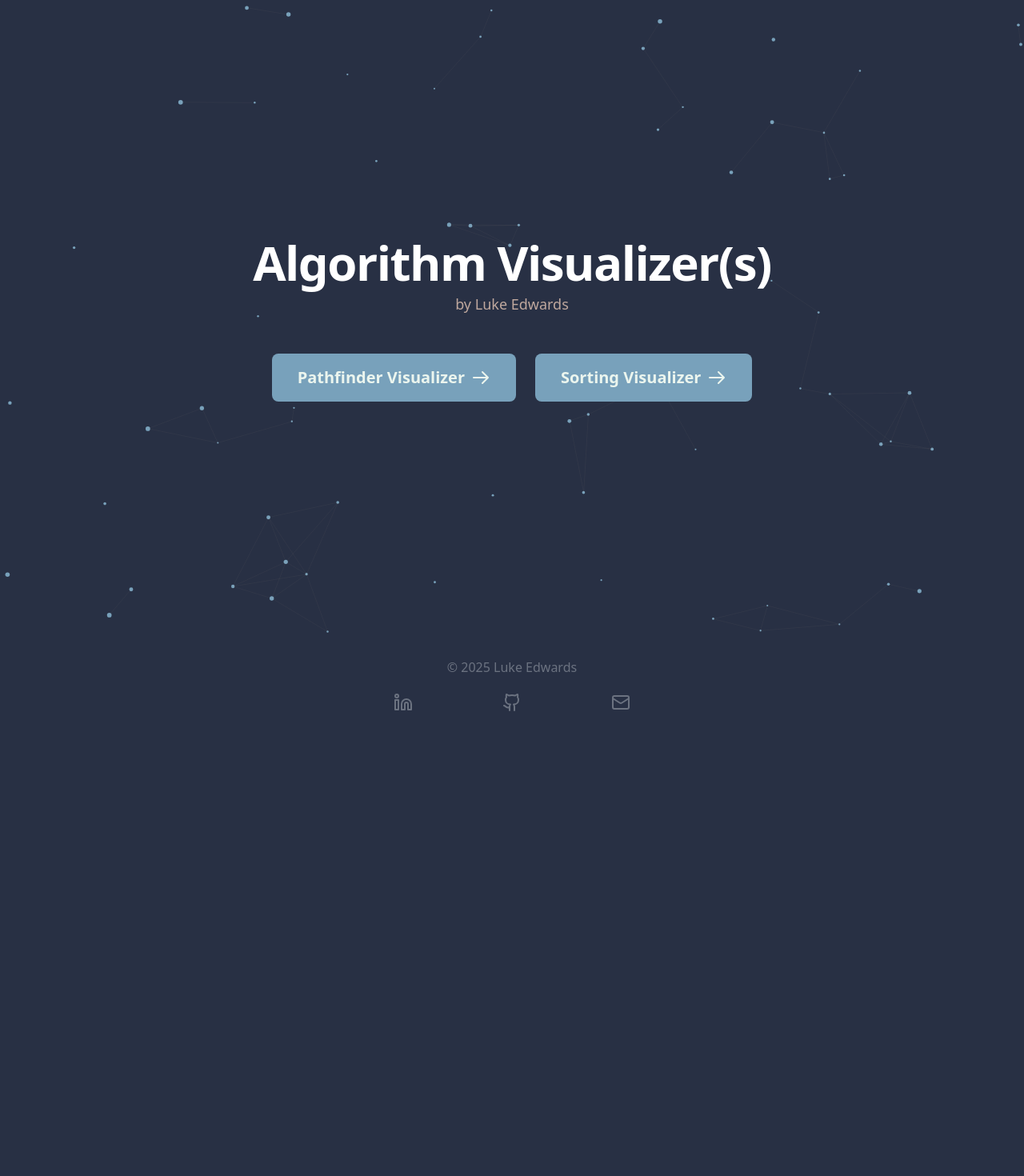
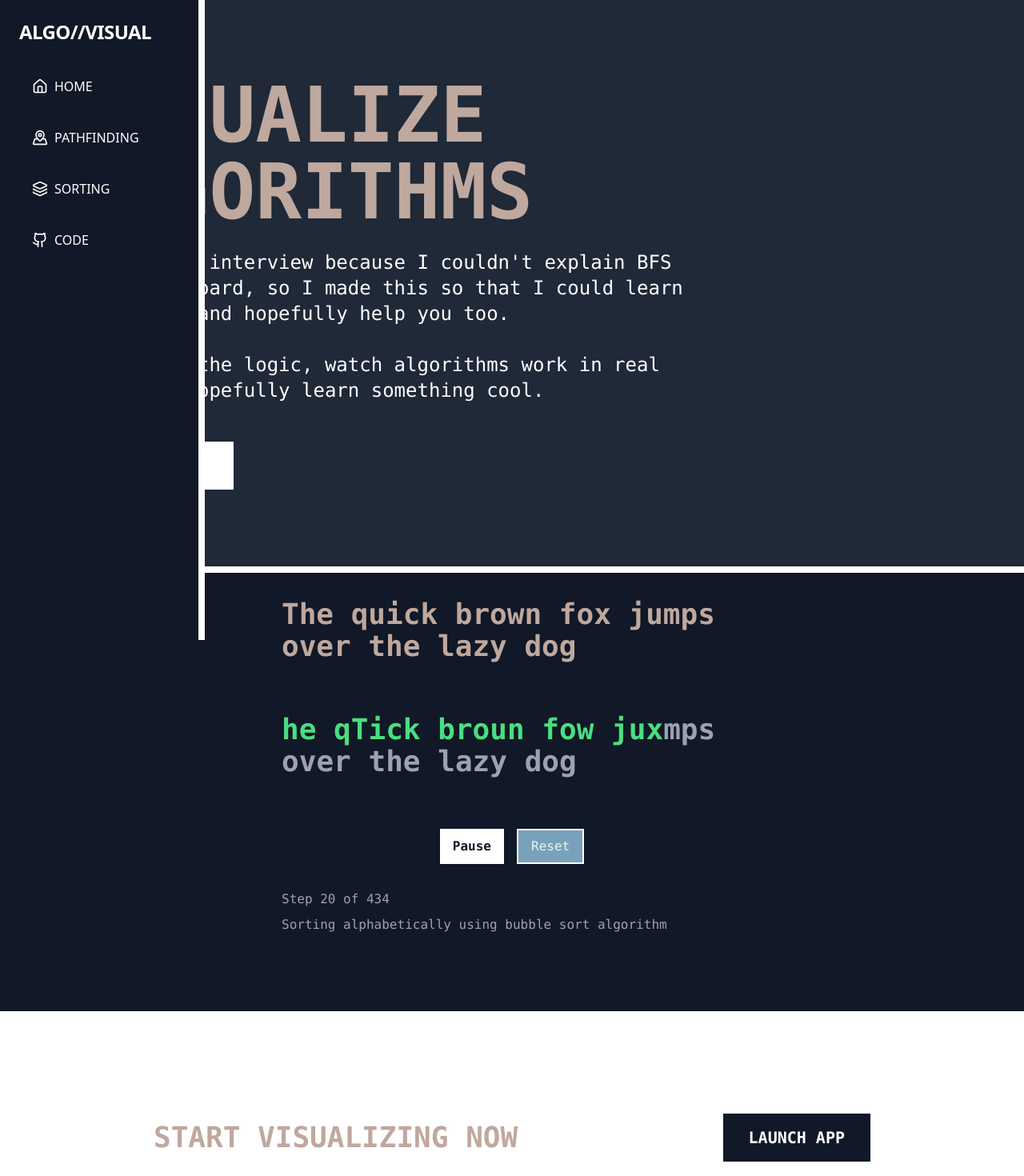
Before and after one commit to LukeDoesJava/algoVisual, a React (Vite) app: page / in a window 1280 px wide. Shown: the top 1470 px of the page at 80% size. Before the commit the page ends 912 px from the top, so only its background shows below. Built offline with nearby package versions, Linux system fonts and the light colour scheme.

Commit message:
revamped home page, vertical nav bar broken when used on pathfinder page

```diff
--- a/src/App.tsx
+++ b/src/App.tsx
@@ -3,11 +3,41 @@ import { BrowserRouter as Router, Routes, Route } from 'react-router-dom';
 import Home from './pages/Home';
 import PathfindingVisualizer from './pages/PathfindingVisualizer';
 import SortingVisualizer from './pages/SortingVisualizer';
-import { Linkedin, Github, Mail } from "lucide-react"; // Import icons
+import { Linkedin, Github, Mail, MapPinned, HomeIcon, Layers } from "lucide-react"; // Import icons
 
 function App() {
   return (
     <>
+    {/* Hero Section */}
+    <div className="fixed top-0 left-0 h-full w-64 bg-gray-900 border-r-8 border-white z-45">
+      <div className="p-6">
+      <h1
+        className="text-2xl bg-primary font-bold uppercase tracking-tight cursor-pointer text-white mb-8"
+        onClick={() => window.scrollTo({ top: 0, behavior: 'smooth' })}
+      >
+        ALGO//VISUAL
+      </h1>
+      <nav>
+        <ul className="flex flex-col gap-6">
+          {[
+        { href: "/", label: "HOME", icon: <HomeIcon className="w-5 h-5" />, color: "hover:bg-white hover:text-gray-900" },
+        { href: "/pathfinding-visualizer", label: "PATHFINDING", icon: <MapPinned className="w-5 h-5" />, color: "hover:bg-red-900" },
+        { href: "/sorting-visualizer", label: "SORTING", icon: <Layers className="w-5 h-5" />, color: "hover:bg-green-400 hover:text-gray-900" },
+        { href: "https://github.com/LukeDoesJava/algoVisualizer", label: "CODE", icon: <Github className="w-5 h-5" />, color: "hover:bg-black" },
+          ].map(({ href, label, icon, color }) => (
+        <a
+          key={label}
+          href={href}
+          className={`px-4 py-2 text-white rounded flex items-center gap-2 hover:font-semibold ${color}`}
+        >
+          {icon}
+          {label}
+        </a>
+          ))}
+        </ul>
+      </nav>
+      </div>
+    </div>
       <Router>
         <Routes>
           <Route path="/" element={<Home />} />
@@ -15,40 +45,24 @@ function App() {
           <Route path="/sorting-visualizer" element={<SortingVisualizer />} />
         </Routes>
       </Router>
-      <footer className="bg-grey h-24 py-14 flex flex-col items-center justify-center space-y-3">
-          <p className="text-gray-500 mb-2">
-            © {new Date().getFullYear()} Luke Edwards
-          </p>
-          <div className="flex gap-4 space-x-24 text-gray-500">
-            {/* LinkedIn Icon */}
-            <a
-              href="https://www.linkedin.com/in/luke-edwards-670181270/"
-              target="_blank"
-              rel="noopener noreferrer"
-              aria-label="LinkedIn"
-            >
-              <Linkedin size={24} className="hover:text-blue-600" />
-            </a>
 
-            {/* GitHub Icon */}
-            <a
-              href="https://github.com/LukeDoesJava"
-              target="_blank"
-              rel="noopener noreferrer"
-              aria-label="GitHub"
-            >
-              <Github size={24} className="hover:text-white" />
-            </a>
-
-            {/* Email Icon */}
-            <a
-              href="mailto:luke0edwardss@gmail.com"
-              aria-label="Email"
-            >
-              <Mail size={24} className="hover:text-red-600" />
-            </a>
+      {/* Footer */}
+      <footer className="border-t-8 border-white bg-gray-900 text-white font-mono">
+        <div className="mx-auto max-w-6xl p-6 py-8">
+          <div className="flex justify-between items-center">
+            <div>
+              <h4 className="text-xl font-bold">ALGO//VISUAL</h4>
+              <p className="mt-2">© 2025 Luke Edwards, made with React + TS</p>
+            </div>
+            <div className="grid grid-cols-2 gap-x-12 gap-y-2">
+              <a href="https://github.com/LukeDoesJava" className="hover:underline">GitHub</a>
+              <a href="https://www.linkedin.com/in/luke-edwards-670181270/" className="hover:underline">LinkedIn</a>
+              <a href="mailto:luke0edwardss@gmail.com" className="hover:underline">Email me</a>
+              <a href="https://www.lukepe.com" className="hover:underline">Website & Resume</a>
+            </div>
           </div>
-        </footer>
+        </div>
+      </footer>
     </>
   );
 }
--- /dev/null
+++ b/src/components/FrontPageTxtSort.tsx
@@ -0,0 +1,105 @@
+import { useState, useEffect } from 'react';
+
+export default function FrontPageTxtSort() {
+  const originalText = "The quick brown fox jumps over the lazy dog";
+  const [sortingText, setSortingText] = useState(originalText);
+  const [sortingSteps, setSortingSteps] = useState<string[]>([]);
+  const [currentStep, setCurrentStep] = useState(0);
+  const [isSorting, setIsSorting] = useState(true);
+
+  // Generate all steps of bubble sort on text characters
+  useEffect(() => {
+    const generateBubbleSortSteps = () => {
+      const steps: string[] = [];
+      const chars = originalText.split('');
+
+      // Create a copy of the array to work with
+      steps.push(chars.join(''));
+
+      let swapped;
+      do {
+        swapped = false;
+        for (let i = 0; i < chars.length - 1; i++) {
+          if (chars[i].toLowerCase() > chars[i + 1].toLowerCase()) {
+            // Swap characters
+            [chars[i], chars[i + 1]] = [chars[i + 1], chars[i]];
+            swapped = true;
+            steps.push(chars.join(''));
+          }
+        }
+      } while (swapped);
+
+      return steps;
+    };
+
+    setSortingSteps(generateBubbleSortSteps());
+  }, []);
+
+  // Animate through the sorting steps
+  useEffect(() => {
+    if (sortingSteps.length === 0 || currentStep >= sortingSteps.length) {
+      return;
+    }
+
+    const timer = setTimeout(() => {
+      setSortingText(sortingSteps[currentStep]);
+      if (currentStep < sortingSteps.length - 1) {
+        setCurrentStep(currentStep + 1);
+      }
+
+    }, 300);
+
+    return () => clearTimeout(timer);
+  }, [currentStep, sortingSteps]);
+
+  return (
+    <div className="bg-gray-900 text-white p-8 font-mono">
+      <div className="max-w-xl mx-auto">
+        {/* Container with relative positioning */}
+        <div className="relative">
+          {/* The static text */}
+          <h2 className="text-4xl font-bold mb-16">
+            {originalText}
+          </h2>
+
+          {/* The sorting text */}
+          <div className="text-4xl font-bold text-gray-400 relative">
+            {sortingText.split('').map((char, index) => (
+              <span
+                key={index}
+                className={char !== originalText[index] ? "text-green-400" : ""}
+              >
+                {char}
+              </span>
+            ))}
+          </div>
+        </div>
+
+        {/* Simple controls */}
+        <div className="mt-16 flex justify-center gap-4">
+          <button
+            onClick={() => setIsSorting(!isSorting)}
+            className="bg-white text-gray-900 px-4 py-2 font-bold"
+          >
+            {isSorting ? "Pause" : "Continue"}
+          </button>
+          <button
+            onClick={() => {
+              setCurrentStep(0);
+              setSortingText(originalText);
+            }}
+            className="border-2 border-white px-4 py-2"
+          >
+            Reset
+          </button>
+        </div>
+
+        {/* Info about the sorting */}
+        <div className="mt-8 text-gray-400">
+          <p>Step {currentStep + 1} of {sortingSteps.length}</p>
+          <p className="mt-2">Sorting alphabetically using bubble sort algorithm</p>
+        </div>
+      </div>
+    </div>
+  );
+}
--- a/src/pages/Home.tsx
+++ b/src/pages/Home.tsx
@@ -1,194 +1,41 @@
-import { JSX, useEffect, useRef, useState } from 'react';
-
-// Define a type for particles
-interface Particle {
-  x: number;
-  y: number;
-  radius: number;
-  color: string;
-  velocity: {
-    x: number;
-    y: number;
-  };
-}
-
-export default function AlgorithmsVisualizerHomePage(): JSX.Element {
-  const canvasRef = useRef<HTMLCanvasElement | null>(null);
-  const [hoverMaze, setHoverMaze] = useState<boolean>(false);
-  const [hoverSort, setHoverSort] = useState<boolean>(false);
-
-  // Animation for background
-  useEffect(() => {
-    const canvas = canvasRef.current;
-    if (!canvas) return; // Early return if canvas doesn't exist
-
-    const ctx = canvas.getContext('2d');
-    if (!ctx) return; // Early return if context can't be obtained
-
-    let animationFrameId: number;
-    let particles: Particle[] = [];
-
-    // Set canvas size
-    const handleResize = (): void => {
-      if (!canvas) return;
-      canvas.width = window.innerWidth;
-      canvas.height = window.innerHeight;
-      initParticles();
-    };
-
-    window.addEventListener('resize', handleResize);
-    handleResize();
-
-    // Create particles
-    function initParticles(): void {
-      particles = [];
-      if (!canvas) return;
-
-      const particleCount = Math.floor(canvas.width * canvas.height / 15000);
-
-      for (let i = 0; i < particleCount; i++) {
-        particles.push({
-          x: Math.random() * canvas.width,
-          y: Math.random() * canvas.height,
-          radius: Math.random() * 2 + 1,
-          color: getComputedStyle(document.documentElement).getPropertyValue('--secondary').trim(),
-          velocity: {
-            x: (Math.random() - 0.5) * 0.5,
-            y: (Math.random() - 0.5) * 0.5
-          }
-        });
-      }
-    }
-
-    // Draw animation
-    const render = (): void => {
-      if (!canvas) return;
-
-      ctx.clearRect(0, 0, canvas.width, canvas.height);
-
-      // Draw particles
-      particles.forEach(particle => {
-        ctx.beginPath();
-        ctx.arc(particle.x, particle.y, particle.radius, 0, Math.PI * 2);
-        ctx.fillStyle = particle.color;
-        ctx.fill();
-
-        // Update particle position
-        particle.x += particle.velocity.x;
-        particle.y += particle.velocity.y;
-
-        // Boundary check
-        if (particle.x < 0 || particle.x > canvas.width) {
-          particle.velocity.x = -particle.velocity.x;
-        }
-        if (particle.y < 0 || particle.y > canvas.height) {
-          particle.velocity.y = -particle.velocity.y;
-        }
-      });
-
-      // Draw connections
-      ctx.strokeStyle = `${getComputedStyle(document.documentElement).getPropertyValue('--accent').trim()}33`; // Using hex opacity (33 = 20%)
-      ctx.lineWidth = 0.3;
-      for (let i = 0; i < particles.length; i++) {
-        for (let j = i + 1; j < particles.length; j++) {
-          const dx = particles[i].x - particles[j].x;
-          const dy = particles[i].y - particles[j].y;
-          const distance = Math.sqrt(dx * dx + dy * dy);
-
-          if (distance < 100) {
-            ctx.beginPath();
-            ctx.moveTo(particles[i].x, particles[i].y);
-            ctx.lineTo(particles[j].x, particles[j].y);
-            ctx.stroke();
-          }
-        }
-      }
-
-      animationFrameId = window.requestAnimationFrame(render);
-    };
-
-    render();
-
-    return () => {
-      window.cancelAnimationFrame(animationFrameId);
-      window.removeEventListener('resize', handleResize);
-    };
-  }, []);
+import { useState } from 'react';
+import { ArrowRight, Code, Play, Shuffle } from 'lucide-react';
+import FrontPageTxtSort from '../components/FrontPageTxtSort';
+export default function BrutalistAlgorithmVisualizer() {
 
   return (
-    <div className="relative w-full h-screen overflow-hidden font-sans">
-      {/* Background canvas */}
-      <canvas ref={canvasRef} className="absolute top-0 left-0 w-full h-full" />
+    <div className="bg-gray-900 min-h-screen text-white font-mono">
 
-      {/* Content container */}
-      <div className="relative z-10 flex flex-col items-center justify-center h-full px-4">
-        {/* Title */}
-        <h1 className="text-5xl md:text-6xl font-bold mb-2 tracking-tight text-white">
-          Algorithm Visualizer(s)
-        </h1>
+      {/* Main Hero */}
+      <div className="bg-gray-800 border-b-8 border-white">
+        <div className="mx-auto max-w-6xl p-6 py-24">
+          <h2 className="text-8xl font-bold uppercase mb-6">VISUALIZE ALGORITHMS</h2>
+          <p className="text-2xl mb-12 max-w-3xl">
+            I failed an interview because I couldn't explain BFS on a whiteboard,
+            so I made this so that I could learn it better, and hopefully help you too.
+            <br />
+            <br />
+            Read about the logic, watch algorithms work in real time, and hopefully learn something cool.
+          </p>
+          <div className="flex gap-4">
+            <button className="bg-white text-gray-900 text-xl px-8 py-4 font-bold flex items-center gap-2 hover:bg-gray-300">
+              START NOW <ArrowRight size={24} />
+            </button>
+          </div>
+        </div>
+      </div>
 
-        {/* Author */}
-        <p className="text-lg mb-12" style={{ color: 'var(--accent)' }}>
-          by Luke Edwards
-        </p>
+      <FrontPageTxtSort />
 
-        {/* Navigation buttons */}
-        <div className="flex flex-col md:flex-row gap-6">
-          <a
-            href="/pathfinding-visualizer"
-            className="relative group px-8 py-4 rounded-lg transition-all duration-300"
-            style={{
-              backgroundColor: hoverMaze ? 'var(--accent)' : 'var(--secondary)',
-              color: hoverMaze ? 'var(--primary)' : 'var(--text)'
-            }}
-            onMouseEnter={() => setHoverMaze(true)}
-            onMouseLeave={() => setHoverMaze(false)}
-          >
-            <div className="flex items-center justify-center">
-              <span className="text-xl font-semibold">Pathfinder Visualizer</span>
-              <svg
-                className={`ml-2 w-6 h-6 transition-transform duration-300 ${hoverMaze ? 'translate-x-1' : ''}`}
-                fill="none"
-                stroke="currentColor"
-                viewBox="0 0 24 24"
-                xmlns="http://www.w3.org/2000/svg"
-              >
-                <path strokeLinecap="round" strokeLinejoin="round" strokeWidth="2" d="M14 5l7 7m0 0l-7 7m7-7H3"></path>
-              </svg>
-            </div>
-            <div
-              className={`absolute bottom-0 left-0 h-1 transition-all duration-300 ${hoverMaze ? 'w-full' : 'w-0'}`}
-              style={{ backgroundColor: 'var(--accent)' }}
-            ></div>
-          </a>
-
-          <a
-            href="/sorting-visualizer"
-            className="relative group px-8 py-4 rounded-lg transition-all duration-300"
-            style={{
-              backgroundColor: hoverSort ? 'var(--accent)' : 'var(--secondary)',
-              color: hoverSort ? 'var(--primary)' : 'var(--text)'
-            }}
-            onMouseEnter={() => setHoverSort(true)}
-            onMouseLeave={() => setHoverSort(false)}
-          >
-            <div className="flex items-center justify-center">
-              <span className="text-xl font-semibold">Sorting Visualizer</span>
-              <svg
-                className={`ml-2 w-6 h-6 transition-transform duration-300 ${hoverSort ? 'translate-x-1' : ''}`}
-                fill="none"
-                stroke="currentColor"
-                viewBox="0 0 24 24"
-                xmlns="http://www.w3.org/2000/svg"
-              >
-                <path strokeLinecap="round" strokeLinejoin="round" strokeWidth="2" d="M14 5l7 7m0 0l-7 7m7-7H3"></path>
-              </svg>
-            </div>
-            <div
-              className={`absolute bottom-0 left-0 h-1 transition-all duration-300 ${hoverSort ? 'w-full' : 'w-0'}`}
-              style={{ backgroundColor: 'var(--accent)' }}
-            ></div>
-          </a>
+      {/* Call to Action */}
+      <div className="bg-white text-gray-900 mt-16">
+        <div className="mx-auto max-w-6xl p-32 py-32">
+          <div className="flex flex-col md:flex-row justify-between items-center">
+            <h3 className="text-4xl font-bold uppercase mb-4 md:mb-0">START VISUALIZING NOW</h3>
+            <button className="bg-gray-900 text-white text-xl px-8 py-4 font-bold hover:bg-gray-700">
+              LAUNCH APP
+            </button>
+          </div>
         </div>
       </div>
     </div>
```
